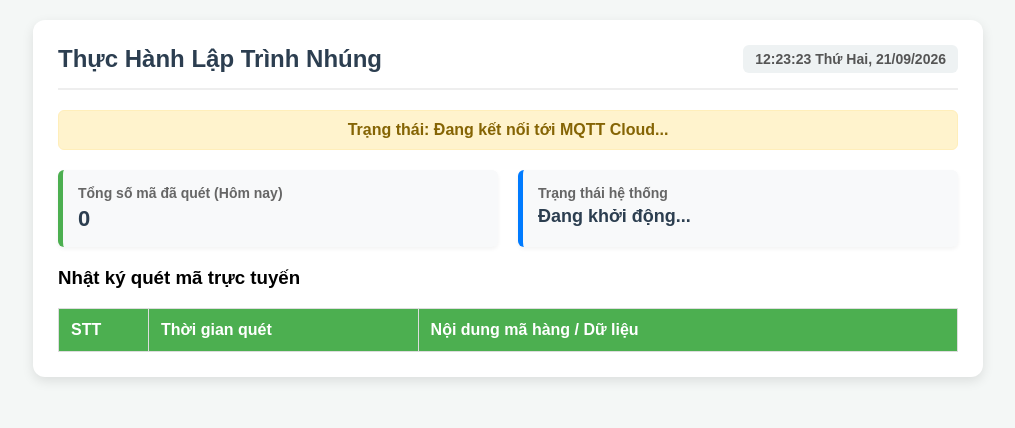
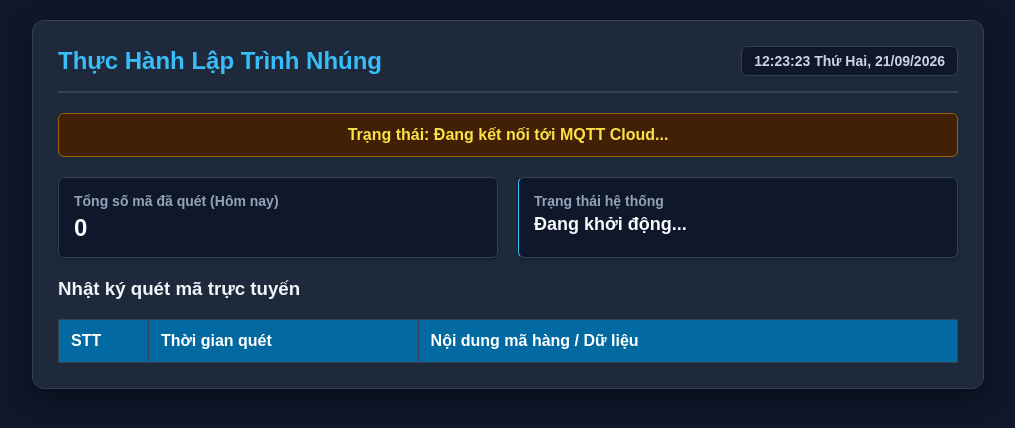
Before and after one commit to phuxuan0108-byte/kho-luu-tru-QR, a plain HTML site: page index.html in a window 1280 px wide. Shown: the whole page, without its empty margins (132-1147 px from the left). Drawn offline with Linux system fonts and the light colour scheme; a script that the page names is missing.

Commit message:
Update index.html

```diff
--- a/index.html
+++ b/index.html
@@ -7,28 +7,70 @@
     <!-- Thư viện MQTT.js qua CDN -->
     <script src="https://cdnjs.cloudflare.com/ajax/libs/mqtt/4.3.7/mqtt.min.js"></script>
     <style>
-        body { font-family: Arial, sans-serif; background-color: #f4f7f6; margin: 0; padding: 20px; }
-        .container { max-width: 900px; margin: auto; background: white; padding: 25px; border-radius: 12px; box-shadow: 0 4px 12px rgba(0,0,0,0.1); }
+        body {
+            font-family: Arial, sans-serif;
+            background-color: #0f172a; /* Nền xanh tối đậm */
+            color: #e2e8f0; /* Chữ sáng màu */
+            margin: 0;
+            padding: 20px;
+        }
+        .container {
+            max-width: 900px;
+            margin: auto;
+            background: #1e293b; /* Khung nền xanh tối vừa */
+            padding: 25px;
+            border-radius: 12px;
+            box-shadow: 0 8px 24px rgba(0,0,0,0.4);
+            border: 1px solid #334155;
+        }
 
-        .header-top { display: flex; justify-content: space-between; align-items: center; border-bottom: 2px solid #eee; padding-bottom: 15px; margin-bottom: 20px; }
-        .header-top h2 { color: #2c3e50; margin: 0; }
-        #realtime-clock { font-size: 14px; color: #555; font-weight: bold; background: #eef2f3; padding: 6px 12px; border-radius: 6px; }
+        .header-top {
+            display: flex;
+            justify-content: space-between;
+            align-items: center;
+            border-bottom: 2px solid #334155;
+            padding-bottom: 15px;
+            margin-bottom: 20px;
+        }
+        .header-top h2 {
+            color: #38bdf8; /* Tiêu đề màu xanh dương sáng */
+            margin: 0;
+        }
+        #realtime-clock {
+            font-size: 14px;
+            color: #cbd5e1;
+            font-weight: bold;
+            background: #0f172a;
+            padding: 6px 12px;
+            border-radius: 6px;
+            border: 1px solid #334155;
+        }
 
         /* Bảng thống kê tổng quan */
         .stats-box { display: flex; gap: 20px; margin-bottom: 20px; }
-        .stat-card { flex: 1; background: #f8f9fa; border-left: 5px solid #4CAF50; padding: 15px; border-radius: 6px; box-shadow: 0 2px 4px rgba(0,0,0,0.05); }
-        .stat-card h4 { margin: 0 0 5px 0; color: #666; font-size: 14px; }
-        .stat-card .value { font-size: 22px; font-weight: bold; color: #2c3e50; }
+        .stat-card {
+            flex: 1;
+            background: #0f172a;
+            border-left: 5px solid #38bdf8;
+            padding: 15px;
+            border-radius: 6px;
+            box-shadow: 0 2px 4px rgba(0,0,0,0.2);
+            border: 1px solid #334155;
+        }
+        .stat-card h4 { margin: 0 0 5px 0; color: #94a3b8; font-size: 14px; }
+        .stat-card .value { font-size: 24px; font-weight: bold; color: #f8fafc; }
 
-        .status { padding: 10px 15px; border-radius: 6px; font-weight: bold; margin-bottom: 20px; text-align: center; transition: 0.3s; }
-        .status.connecting { background-color: #fff3cd; color: #856404; border: 1px solid #ffeeba; }
-        .status.connected { background-color: #d4edda; color: #155724; border: 1px solid #c3e6cb; }
-        .status.offline { background-color: #f8d7da; color: #721c24; border: 1px solid #f5c6cb; }
+        .status { padding: 12px 15px; border-radius: 6px; font-weight: bold; margin-bottom: 20px; text-align: center; transition: 0.3s; }
+        .status.connecting { background-color: #422006; color: #fde047; border: 1px solid #a16207; }
+        .status.connected { background-color: #064e3b; color: #6ee7b7; border: 1px solid #047857; }
+        .status.offline { background-color: #7f1d1d; color: #fca5a5; border: 1px solid #b91c1c; }
 
+        h3 { color: #f1f5f9; }
         table { width: 100%; border-collapse: collapse; margin-top: 10px; }
-        th, td { border: 1px solid #ddd; padding: 12px; text-align: left; }
-        th { background-color: #4CAF50; color: white; }
-        tr:nth-child(even) { background-color: #f9f9f9; }
+        th, td { border: 1px solid #334155; padding: 12px; text-align: left; }
+        th { background-color: #0369a1; color: white; }
+        tr:nth-child(even) { background-color: #1e293b; }
+        tr:nth-child(odd) { background-color: #0f172a; }
     </style>
 </head>
 <body>
@@ -49,7 +91,7 @@
             <h4>Tổng số mã đã quét (Hôm nay)</h4>
             <div class="value" id="today-count">0</div>
         </div>
-        <div class="stat-card" style="border-left-color: #007bff;">
+        <div class="stat-card" style="border-left-color: #38bdf8;">
             <h4>Trạng thái hệ thống</h4>
             <div class="value" id="system-state" style="font-size: 18px; margin-top: 4px;">Đang khởi động...</div>
         </div>
@@ -110,7 +152,7 @@
             statusDiv.className = "status offline";
             statusDiv.innerHTML = "⚠️ Cảnh báo: Mất kết nối! Máy đang OFF hoặc không có tín hiệu.";
             systemStateDiv.innerText = "OFFLINE";
-            systemStateDiv.style.color = "red";
+            systemStateDiv.style.color = "#fca5a5";
         }, 10000); // 10000 ms = 10 giây
     }
 
@@ -124,7 +166,7 @@
         statusDiv.className = "status connected";
         statusDiv.innerHTML = "Trạng thái: Đã kết nối thành công tới Cloud (Sẵn sàng nhận dữ liệu)";
         systemStateDiv.innerText = "ONLINE (Đang hoạt động)";
-        systemStateDiv.style.color = "green";
+        systemStateDiv.style.color = "#6ee7b7";
 
         client.subscribe(topic, function (err) {
             if (!err) console.log("Đã đăng ký theo dõi topic thành công!");
@@ -135,26 +177,23 @@
         statusDiv.className = "status offline";
         statusDiv.innerHTML = "Trạng thái: Lỗi kết nối MQTT!";
         systemStateDiv.innerText = "LỖI KẾT NỐI";
-        systemStateDiv.style.color = "red";
+        systemStateDiv.style.color = "#fca5a5";
     });
 
     // Khi nhận được dữ liệu quét QR từ thiết bị đẩy lên
     client.on('message', function (topic, message) {
-        // Mỗi khi có tin nhắn đến nghĩa là thiết bị đang online -> Reset lại đồng hồ 10s
         resetConnectionTimer();
 
         let msgStr = message.toString();
         let thoiGianNhan = new Date().toLocaleString('vi-VN');
 
-        // Tăng bộ đếm số lượng quét trong ngày
         scanCountToday++;
         todayCountEl.innerText = scanCountToday;
 
-        // Thêm dòng mới lên đầu bảng
         let newRow = `<tr>
             <td>${stt++}</td>
             <td>${thoiGianNhan}</td>
-            <td><b>${msgStr}</b></td>
+            <td><b style="color: #38bdf8;">${msgStr}</b></td>
         </tr>`;
 
         tableBody.insertAdjacentHTML('afterbegin', newRow);
```
